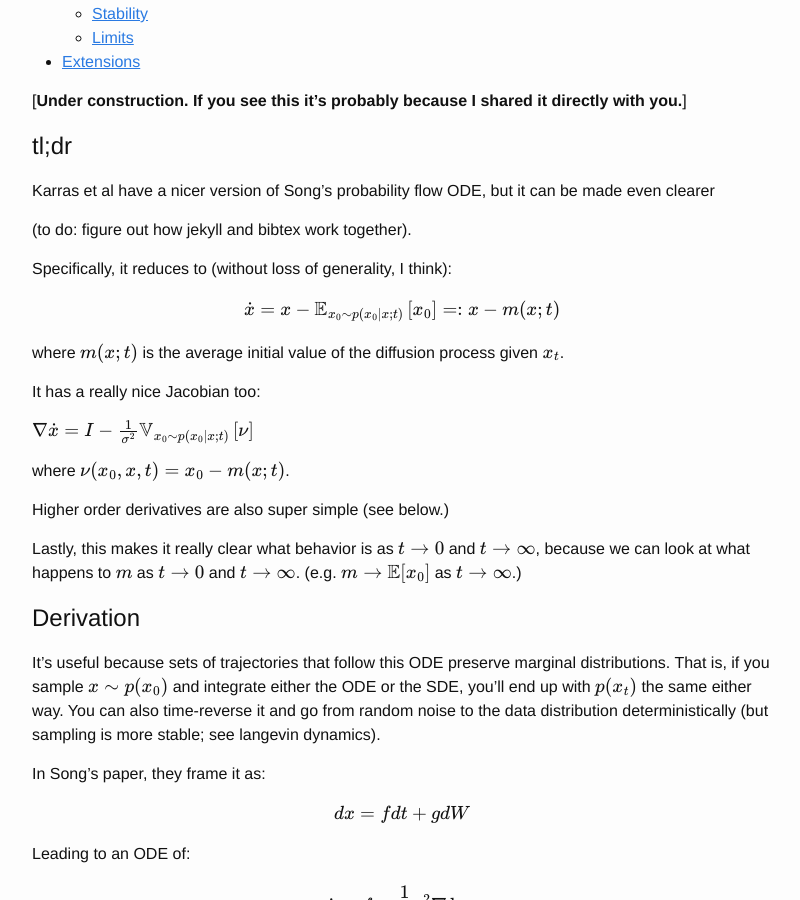
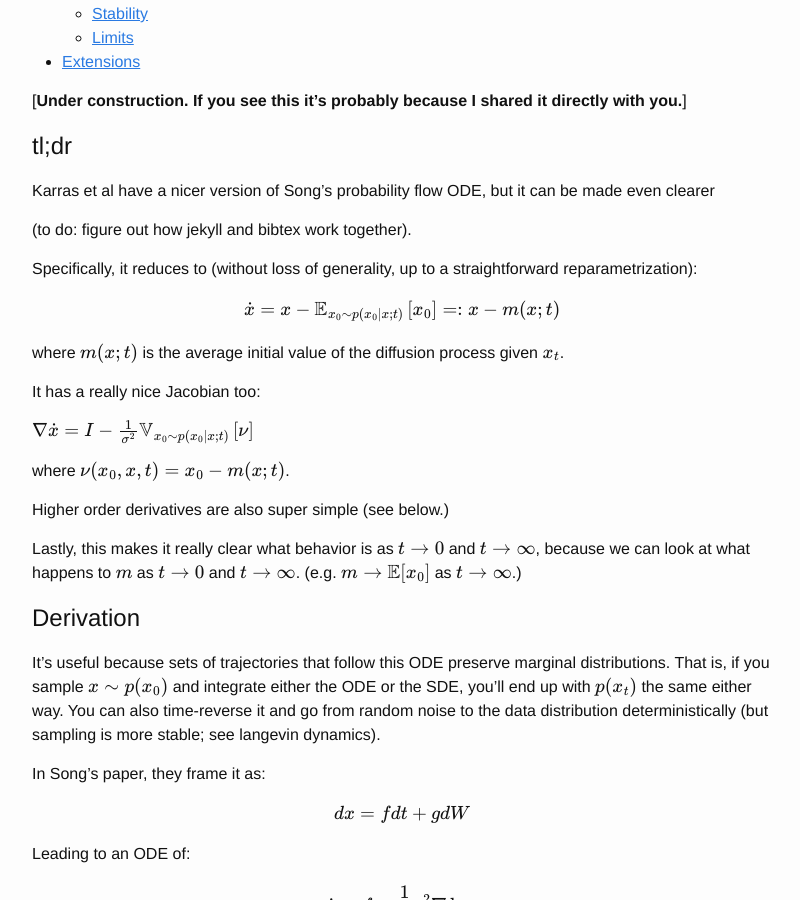
Before and after one commit to imh/imh.github.io, a Jekyll site: the page built from _posts/2022-11-12-canonical_flow_ode.md, in a window 1280 px wide and 900 px high, scrolled down 341 px. Shown: the whole window, without its empty margins (238-1038 px from the left). Built offline with Jekyll 4.4.1, drawn with Linux system fonts in a browser that asks for light colours.

Commit message:
phrasing

```diff
--- a/_posts/2022-11-12-canonical_flow_ode.md
+++ b/_posts/2022-11-12-canonical_flow_ode.md
@@ -13,7 +13,7 @@ Karras et al have a nicer version of Song's probability flow ODE, but it can be
 (to do: figure out how
 jekyll and bibtex work together).
 
-Specifically, it reduces to (without loss of generality, I think):
+Specifically, it reduces to (without loss of generality, up to a straightforward reparametrization):
 
 $$\dot{x} = x - \mathbb{E}_{x_0 \sim p(x_0 \vert x; t)} \left[ x_0 \right] =: x - m(x; t)$$
 
```
